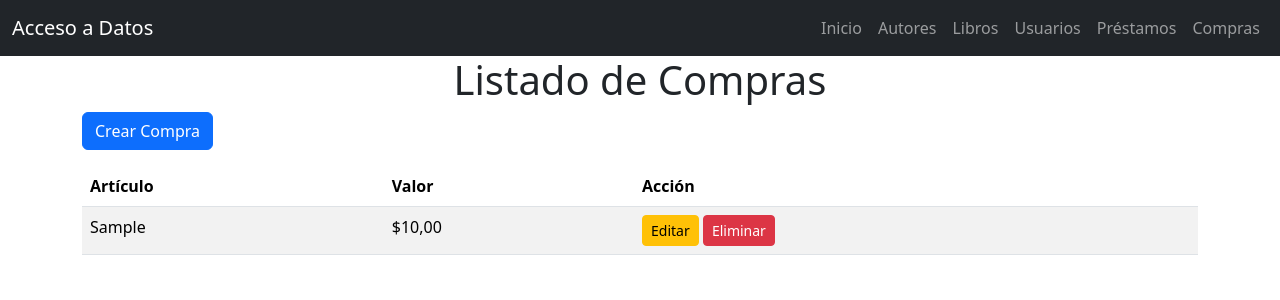
After one commit to jvargas6922/AccesoDatosPosgresql_2, a Django app: page /negocio/compras/ in a window 1280 px wide. The commit adds this page. Shown: the top 300 px of the page. Run offline with Django 4.2, Linux system fonts and the light colour scheme; tables that the repository leaves empty hold one stand-in row (values such as "Sample post").

Commit message:
modelo compra y crud de compra

```diff
--- a/Biblioteca/urls.py
+++ b/Biblioteca/urls.py
@@ -24,4 +24,5 @@ urlpatterns = [
     path('libros/', include('apps.libro.urls')),
     path('usuarios/', include('apps.usuario.urls')),
     path('prestamos/', include('apps.prestamo.urls')),
+    path('negocio/', include('apps.negocio.urls')),
 ]
--- a/apps/libro/views.py
+++ b/apps/libro/views.py
@@ -6,6 +6,10 @@ from .forms import LibroForm
 
 def listado_libros(request):
     libros = Libro.objects.all()
+    # libro = Libro.objects.get(id_libro=1)
+    # libro = Libro.objects.filter(nombre='IT')
+    # for l in libro:
+    #     print(l.nombre)
     return render(request, 'libro/listado.html', {'libros': libros})
 
 def crear(request):
--- /dev/null
+++ b/apps/negocio/models.py
@@ -0,0 +1,17 @@
+from django.db import models
+
+class Compra(models.Model):
+    id_compra = models.AutoField(primary_key=True)
+    fecha = models.DateField(auto_now_add=True)
+    valor = models.DecimalField(max_digits=10, decimal_places=2)
+    articulo = models.CharField(max_length=255)
+    created_at = models.DateTimeField(auto_now_add=True)
+    updated_at = models.DateTimeField(auto_now=True)
+    deleted_at = models.DateTimeField(null=True, blank=True)
+
+
+    class Meta:
+        db_table = 'compras'
+
+    def __str__(self):
+        return f"Compra realizada el {self.articulo}"
--- a/apps/negocio/urls.py
+++ b/apps/negocio/urls.py
@@ -0,0 +1,10 @@
+from django.urls import path
+from .import views
+
+urlpatterns = [
+    path('compras/', views.listado_compras, name='listado_compras'),
+    path('compras/crear/', views.crear_compra, name='crear_compra'),
+    path('compras/editar/<int:id_compra>/', views.editar_compra, name='editar_compra'),
+    path('compras/actualizar/<int:id_compra>/', views.actualizar_compra, name='actualizar_compra'),
+    path('compras/eliminar/<int:id_compra>/', views.eliminar_compra, name='eliminar_compra'),
+]
--- a/apps/negocio/views.py
+++ b/apps/negocio/views.py
@@ -1,3 +1,45 @@
-from django.shortcuts import render
+from django.shortcuts import render, redirect, get_object_or_404
+from .models import Compra
+from .forms import CompraForm
 
 # Create your views here.
+
+def listado_compras(request):
+    compras = Compra.objects.all()
+    return render(request, 'compra/listado.html', {'compras': compras})
+
+def crear_compra(request):
+    if request.method == 'POST':
+        form = CompraForm(request.POST)
+        if form.is_valid():
+            form.save()
+            return redirect('listado_compras')
+    else:
+        form = CompraForm()
+    return render(request, 'compra/crear.html', {'form': form})
+
+def editar_compra(request, id_compra):
+    compra = get_object_or_404(Compra, id_compra=id_compra)
+    print(compra)
+    form = CompraForm(instance=compra)
+    context = {
+        'form': form,
+        'compra': compra
+    }
+    return render(request, 'compra/editar.html', context)
+
+def actualizar_compra(request, id_compra):
+    compra = get_object_or_404(Compra, id_compra=id_compra)
+    if request.method == 'POST':
+        form = CompraForm(request.POST, instance=compra)
+        if form.is_valid():
+            form.save()
+            return redirect('listado_compras')
+    else:
+        form = CompraForm(instance=compra)
+    return render(request, 'compra/editar.html', {'form': form, 'compra': compra})
+
+def eliminar_compra(request, id_compra):
+    compra = get_object_or_404(Compra, id_compra=id_compra)
+    compra.delete()
+    return redirect('listado_compras')
--- a/apps/prestamo/forms.py
+++ b/apps/prestamo/forms.py
@@ -20,7 +20,7 @@ class PrestamoForm(forms.ModelForm):
             'usuario_id': 'Usuario',
         }
         widgets = {
-            'fecha': forms.DateInput(attrs={'class': 'form-control', 'type': 'date'}),
+            'fecha': forms.DateInput(attrs={'class': 'form-control', 'type': 'date'}, format='%Y-%m-%d'),
             'libro_id': forms.Select(attrs={'class': 'form-control'}),
             'usuario_id': forms.Select(attrs={'class': 'form-control'}),
         }
--- a/apps/prestamo/views.py
+++ b/apps/prestamo/views.py
@@ -6,7 +6,7 @@ from .forms import PrestamoForm
 
 # Create your views here.
 def listado_prestamos(request):
-    prestamos = Prestamo.objects.all()
+    prestamos = Prestamo.objects.all().order_by('-created_at')  # Ordenar por fecha de creación en orden descendente
     return render(request, 'prestamo/listado.html', {'prestamos': prestamos})
 
 def crear(request):
--- a/templates/base.html
+++ b/templates/base.html
@@ -21,6 +21,7 @@
                     <li class="nav-item"><a class="nav-link" href="{% url 'listado_libros' %}">Libros</a></li>
                     <li class="nav-item"><a class="nav-link" href="{% url 'listado_usuarios' %}">Usuarios</a></li>
                     <li class="nav-item"><a class="nav-link" href="{% url 'listado_prestamos' %}">Préstamos</a></li>
+                    <li class="nav-item"><a class="nav-link" href="{% url 'listado_compras' %}">Compras</a></li>
                 </ul>
             </div>
         </div>
--- /dev/null
+++ b/templates/compra/listado.html
@@ -0,0 +1,29 @@
+{% extends 'base.html' %}
+{% block title %}Listado de Autores{% endblock %}
+{% block content %}
+<div class="container">
+    <h1 class="text-center">Listado de Compras</h1>
+    <a href="{% url 'crear_compra' %}" class="btn btn-primary mb-3">Crear Compra</a>
+    <table class="table table-striped">
+        <thead>
+            <tr>
+                <th>Artículo</th>
+                <th>Valor</th>
+                <th>Acción</th>
+            </tr>
+        </thead>
+        <tbody>
+            {% for compra in compras %}
+                <tr>
+                    <td>{{ compra.articulo }}</td>
+                    <td>${{ compra.valor }}</td>
+                    <td>
+                        <a href="{% url 'editar_compra' compra.id_compra %}" class="btn btn-warning btn-sm">Editar</a>
+                        <a href="{% url 'eliminar_compra' compra.id_compra %}" class="btn btn-danger btn-sm" onclick="return confirm('¿Estás seguro de que deseas eliminar esta compra?');">Eliminar</a>
+                    </td>
+                </tr>
+            {% endfor %}
+        </tbody>
+    </table>
+</div>
+{% endblock %}
```
Also changed, not shown: apps/negocio/forms.py (+16 -0 lines), templates/compra/crear.html (added, +13 -0 lines), templates/compra/editar.html (added, +13 -0 lines), apps/negocio/migrations/0004_initial.py (added).
